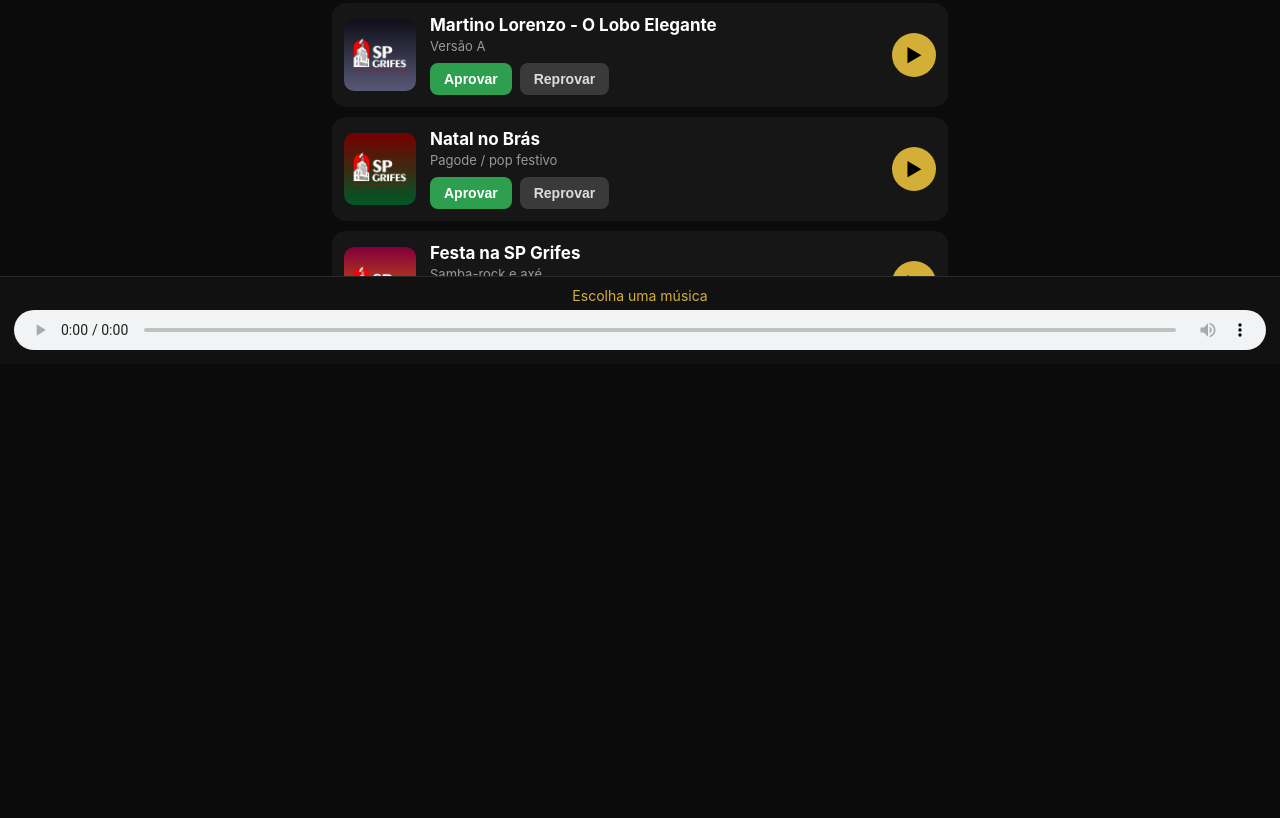
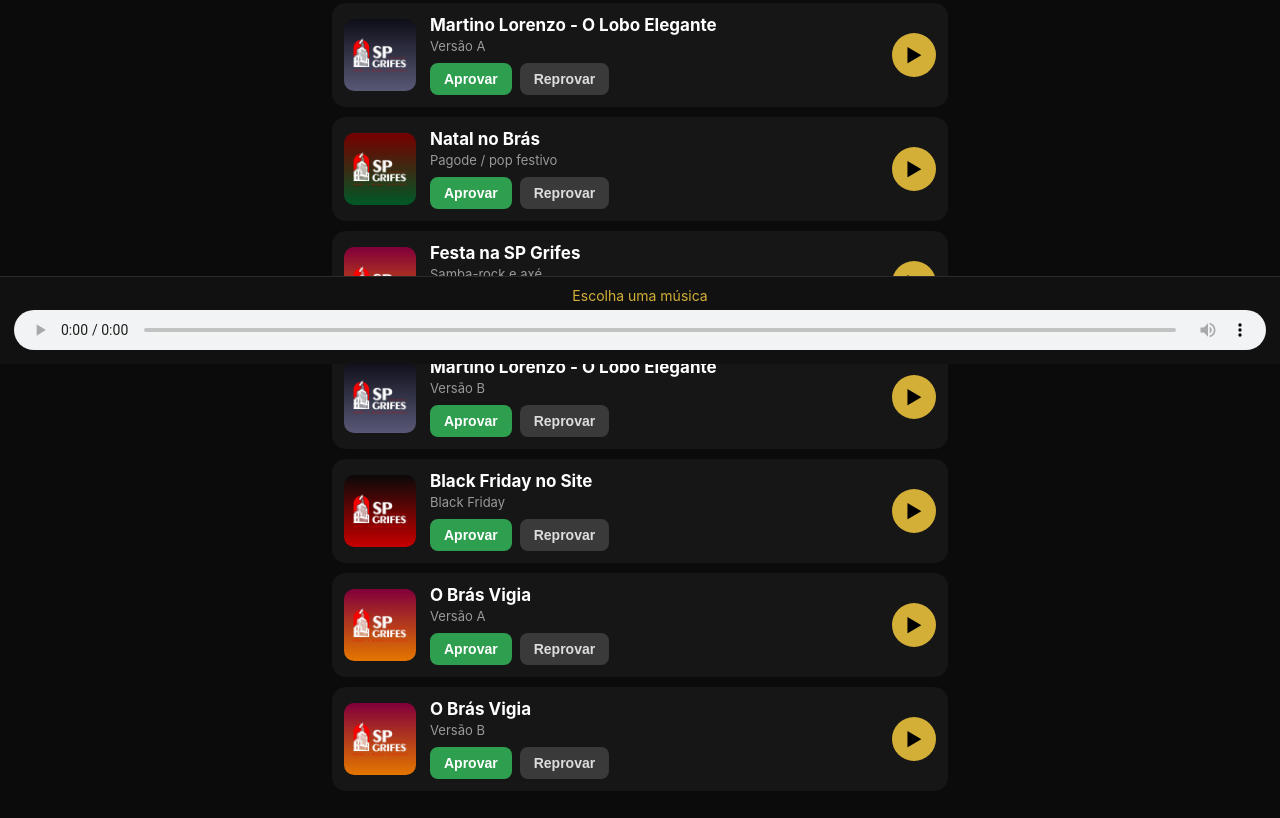
Before and after one commit to spgrifes/playlist-da-sp, a plain HTML site: page index.html in a window 1280 px wide. Shown: the part 436-1254 px from the top of the page. Before the commit the page ends 903 px from the top, so only its background shows below. Drawn offline with Linux system fonts and the light colour scheme; no server answers.

Commit message:
Playlist: mais 4 músicas para aprovar
Co-Authored-By: Claude Sonnet 5.5 <noreply@anthropic.com>
Claude-Session: https://claude.ai/code/session_01HJgtrYyCiuCQwXATcCiGEB

```diff
--- a/index.html
+++ b/index.html
@@ -45,7 +45,11 @@ var M=[
 {k:"black-friday-no-bras",n:"Black Friday no Brás",s:"Eletrônica / House",a:"audio/black-friday-no-bras.mp3",c:"capas/black-friday-no-bras.jpg",v:"aprovado"},
 {k:"o-lobo-elegante",n:"Martino Lorenzo - O Lobo Elegante",s:"Versão A",a:"audio/o-lobo-elegante.mp3",c:"capas/o-lobo-elegante.jpg",v:"pendente"},
 {k:"natal-no-bras",n:"Natal no Brás",s:"Pagode / pop festivo",a:"audio/natal-no-bras.mp3",c:"capas/natal-no-bras.jpg",v:"pendente"},
-{k:"festa-na-sp-grifes",n:"Festa na SP Grifes",s:"Samba-rock e axé",a:"audio/festa-na-sp-grifes.mp3",c:"capas/festa-na-sp-grifes.jpg",v:"pendente"}
+{k:"festa-na-sp-grifes",n:"Festa na SP Grifes",s:"Samba-rock e axé",a:"audio/festa-na-sp-grifes.mp3",c:"capas/festa-na-sp-grifes.jpg",v:"pendente"},
+{k:"o-lobo-elegante-b",n:"Martino Lorenzo - O Lobo Elegante",s:"Versão B",a:"audio/o-lobo-elegante-b.mp3",c:"capas/o-lobo-elegante.jpg",v:"pendente"},
+{k:"black-friday-no-site",n:"Black Friday no Site",s:"Black Friday",a:"audio/black-friday-no-site.mp3",c:"capas/black-friday-no-bras.jpg",v:"pendente"},
+{k:"o-bras-vigia-a",n:"O Brás Vigia",s:"Versão A",a:"audio/o-bras-vigia-a.mp3",c:"capas/festa-na-sp-grifes.jpg",v:"pendente"},
+{k:"o-bras-vigia-b",n:"O Brás Vigia",s:"Versão B",a:"audio/o-bras-vigia-b.mp3",c:"capas/festa-na-sp-grifes.jpg",v:"pendente"}
 ];
 var au=document.getElementById('au'),now=document.getElementById('now'),L=document.getElementById('list'),L2=document.getElementById('list2'),cur=-1;
 function voto(m,v){m.v=v;render();fetch(SB,{method:'POST',headers:Object.assign({Prefer:'resolution=merge-duplicates'},H),body:JSON.stringify({slug:m.k,voto:v,atualizado:new Date().toISOString()})}).catch(function(){})}
```
Also changed, not shown: 4 other files.
